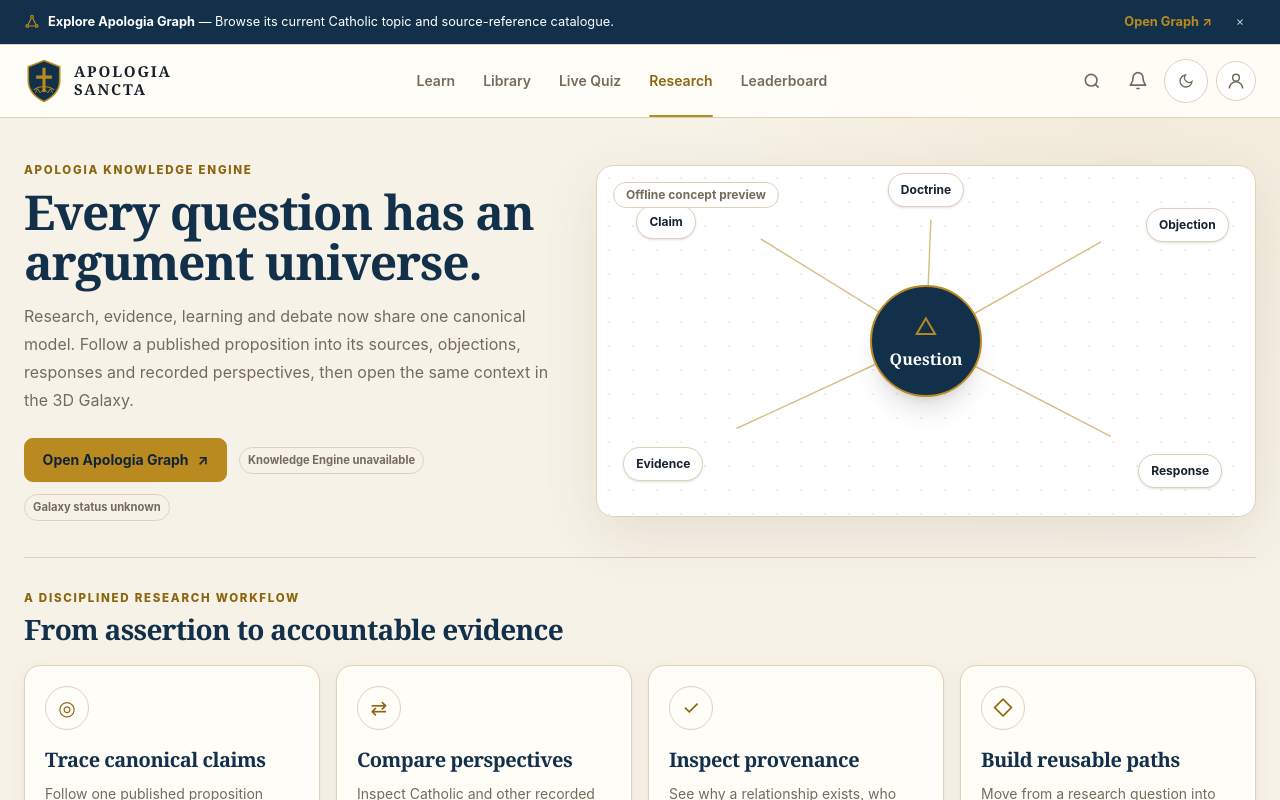
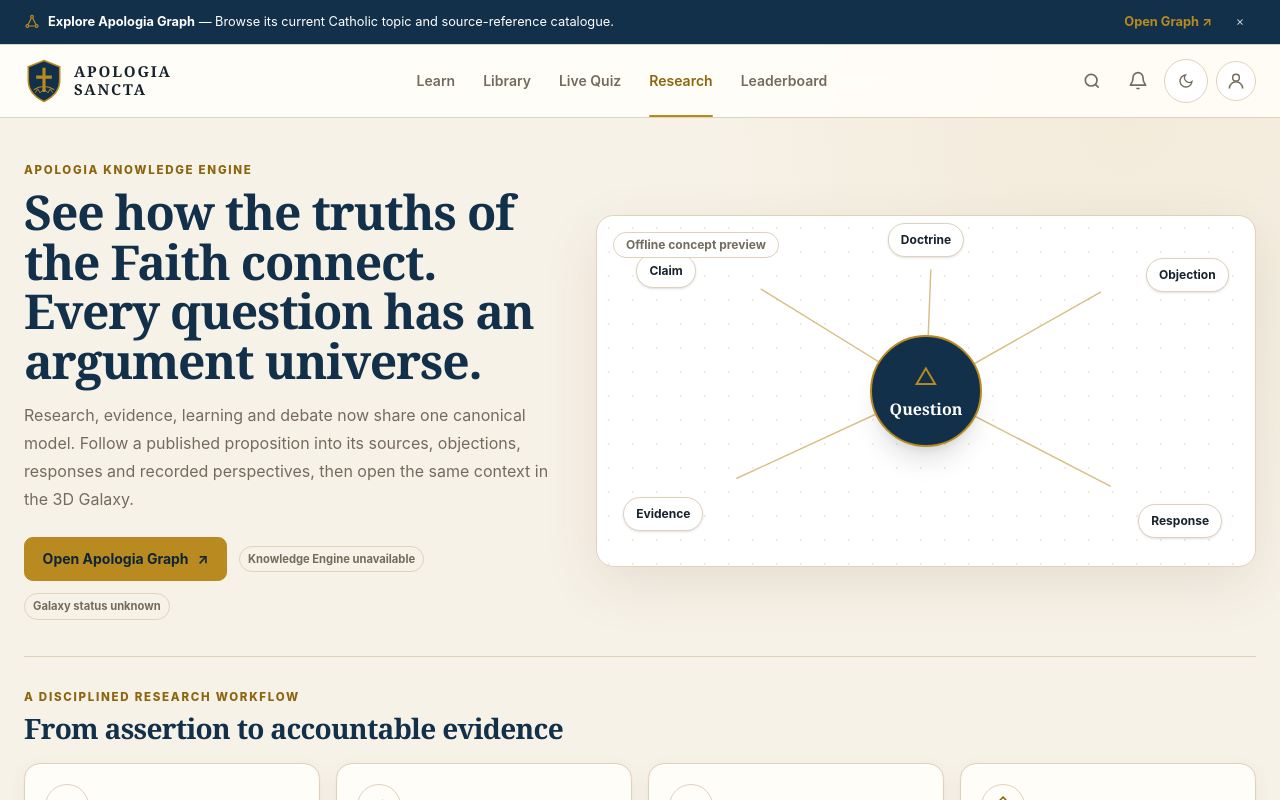
Before and after one commit to DocHarry22/apologiasancta-ui, a Next.js app: page /research in a window 1280 px wide. Shown: the top 800 px of the page. Built offline with nearby package versions, Linux system fonts and the light colour scheme; no server answers.

Commit message:
Keep research heading contract stable

```diff
--- a/src/app/research/page.tsx
+++ b/src/app/research/page.tsx
@@ -85,7 +85,7 @@
         <section className="grid gap-8 border-b border-(--border) pb-9 lg:grid-cols-[0.9fr_1.1fr] lg:items-center" aria-labelledby="research-heading">
           <div>
             <p className="eyebrow">Apologia Knowledge Engine</p>
-            <h1 id="research-heading" className="editorial-heading mt-2 max-w-3xl text-4xl font-semibold leading-[1.03] sm:text-5xl">Every question has an<br />argument universe.</h1>
+            <h1 id="research-heading" className="editorial-heading mt-2 max-w-3xl text-4xl font-semibold leading-[1.03] sm:text-5xl">See how the truths of the Faith connect.<br />Every question has an argument universe.</h1>
             <p className="mt-4 max-w-xl text-base leading-7 text-(--text-muted)">Research, evidence, learning and debate now share one canonical model. Follow a published proposition into its sources, objections, responses and recorded perspectives, then open the same context in the 3D Galaxy.</p>
             <div className="mt-6 flex flex-wrap items-center gap-3">
               {graphUrl ? <ExternalGraphLink href={graphFocusUrl(graphUrl)}>Open Apologia Graph</ExternalGraphLink> : <span className="btn-primary cursor-not-allowed opacity-60">Graph URL unavailable</span>}
```
